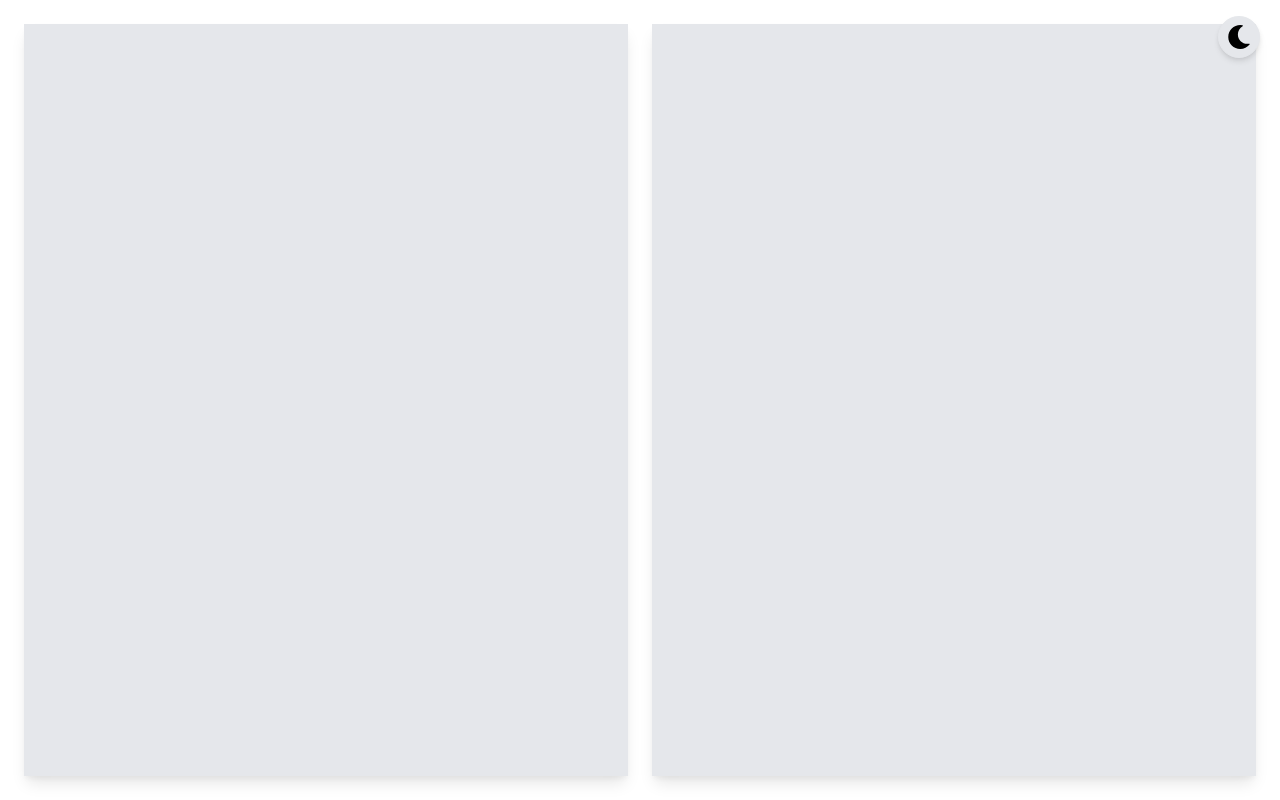
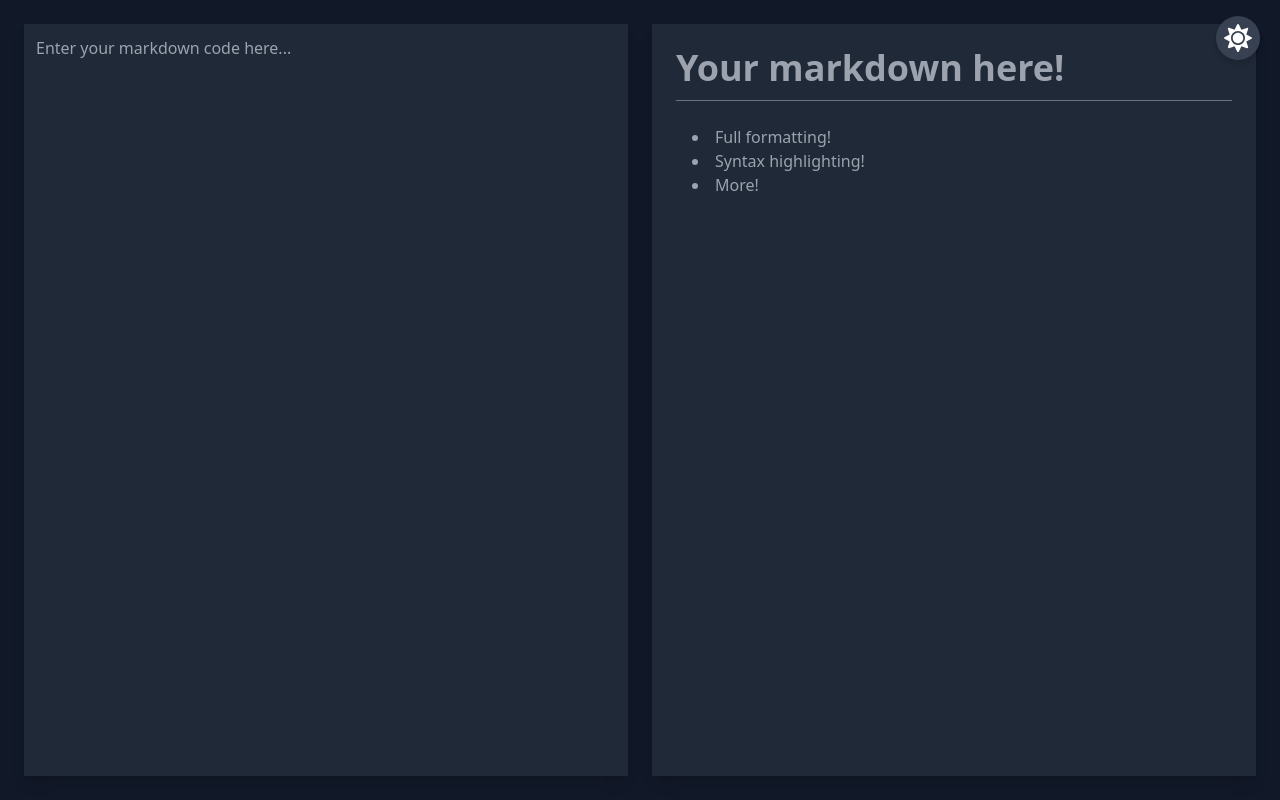
Before and after one commit to mythosmystery/markdown-me, a Next.js app: page / in a window 1280 px wide. Built offline with nearby package versions, Linux system fonts and the light colour scheme.

Commit message:
added some nice little animations

```diff
--- a/components/MarkdownPage/MarkdownPage.tsx
+++ b/components/MarkdownPage/MarkdownPage.tsx
@@ -2,9 +2,16 @@ import React, { useState } from 'react';
 import { Textarea } from '../Textarea';
 import { marked } from 'marked';
 import 'highlight.js/styles/atom-one-light.css';
+import { motion } from 'framer-motion';
 
 export const MarkdownPage: React.FC = ({}) => {
-   const [text, setText] = useState('');
+   const initialString = `
+   # Your markdown here!
+   * Full formatting!
+   * Syntax highlighting!
+   * More!
+   `;
+   const [text, setText] = useState(initialString);
    marked.setOptions({
       renderer: new marked.Renderer(),
       highlight: code => {
@@ -15,12 +22,26 @@ export const MarkdownPage: React.FC = ({}) => {
    });
    return (
       <>
-         <div className='w-full lg:w-2/4 h-[360px] lg:h-full break-words dark:bg-gray-800 shadow-lg bg-gray-200'>
-            <Textarea onChange={event => setText(event.target.value)}></Textarea>
-         </div>
-         <div
-            className='lg:overflow-y-scroll overflow-x-scroll lg:overflow-x-auto w-full lg:w-2/4 h-full break-words dark:bg-gray-800 shadow-lg bg-gray-200 p-6 dark:text-gray-400'
-            dangerouslySetInnerHTML={{ __html: marked.parse(text) }}></div>
+         <motion.div initial={{ x: -500 }} animate={{ x: 0 }} className='h-full w-full lg:w-2/4'>
+            <div className='h-[360px] lg:h-full break-words dark:bg-gray-800 shadow-lg bg-gray-200'>
+               <Textarea
+                  onChange={event => setText(event.target.value)}
+                  placeholder='Enter your markdown code here...'></Textarea>
+            </div>
+         </motion.div>
+
+         <motion.h1
+            initial={{ y: -500 }}
+            animate={{ y: 0 }}
+            className='border-none my-0 py-0 dark:text-gray-400 lg:hidden'>
+            Output
+         </motion.h1>
+
+         <motion.div initial={{ x: 500 }} animate={{ x: 0 }} className='h-full w-full lg:w-2/4'>
+            <div
+               className='lg:overflow-y-scroll overflow-x-auto lg:overflow-x-auto h-full break-words dark:bg-gray-800 shadow-lg bg-gray-200 p-6 dark:text-gray-400'
+               dangerouslySetInnerHTML={{ __html: marked.parse(text) }}></div>
+         </motion.div>
       </>
    );
 };
--- a/pages/index.tsx
+++ b/pages/index.tsx
@@ -6,7 +6,7 @@ import { Body } from '../components/Body';
 import { MarkdownPage } from '../components/MarkdownPage/MarkdownPage';
 
 const Home: FC = () => {
-   const [dark, setDark] = useState(false);
+   const [dark, setDark] = useState(true);
    const variants = {
       dark: {
          opacity: 1
```
